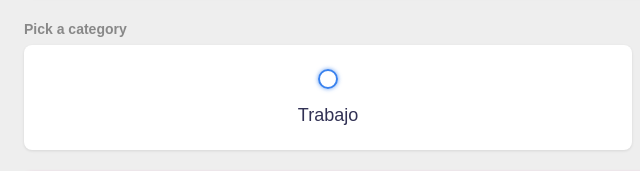
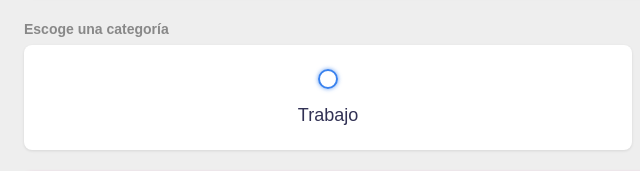
Before and after one commit to Dafnay/to-do-list-CRUD, a plain HTML site: page index.html in a window 1280 px wide. Shown: the part 198-369 px from the top of the page, 0-640 px from the left. Drawn offline with Linux system fonts and the light colour scheme.

Commit message:
Update index.html

```diff
--- a/index.html
+++ b/index.html
@@ -26,7 +26,7 @@
             id="content"
             placeholder="ej. comprar leche" />
 
-            <h4>Pick a category</h4>
+            <h4>Escoge una categoría</h4>
             <div class="options">
 
                 <label>
```
